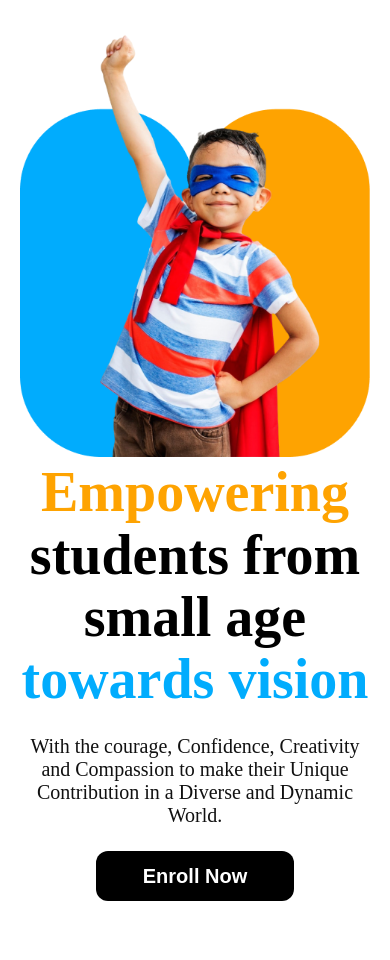
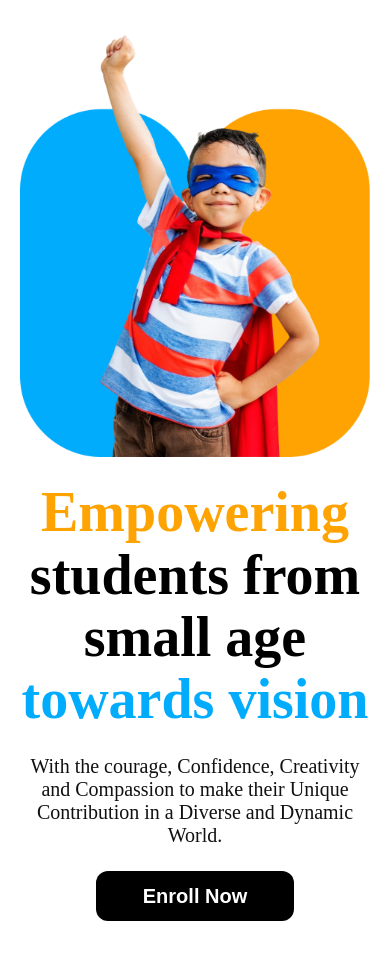
Before and after one commit to khalidhossain5000/Assignment-2, a plain HTML site: page index.html in a window 390 px wide. Shown: the part 114-1074 px from the top of the page. Before the commit the page ends 1035 px from the top, so only its background shows below. Drawn offline with Linux system fonts and the light colour scheme.

Commit message:
banner section with mobile responsive completed

```diff
--- a/styles/style.css
+++ b/styles/style.css
@@ -107,6 +107,7 @@ nav ul li a{
     align-items: center;
     justify-content: space-between;
     margin-top: 30px;
+    margin-bottom: 60px;
 }
 /* .banner-content{
     max-width: 640px;
@@ -145,6 +146,7 @@ nav ul li a{
     max-width: 100%;
 
 }
+
 /* mobile responsive start */
 @media screen and (max-width:576px){
     .main-menu, .menu-button, .logo-title{
@@ -169,6 +171,7 @@ nav ul li a{
         padding: 20px;
     }
     .banner-content{
+        margin-top: 20px;
+    }
 
-    }
 }
```
